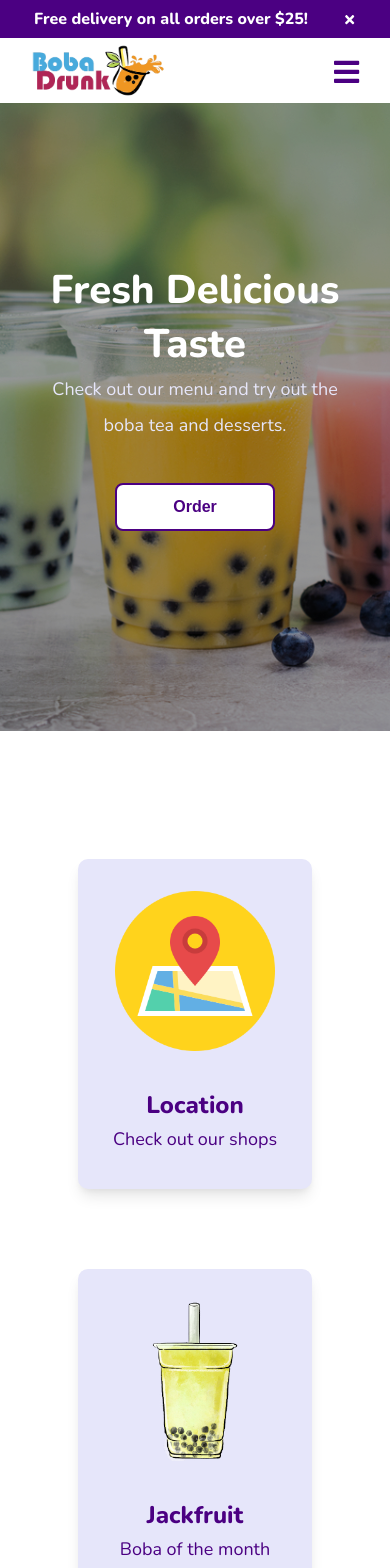
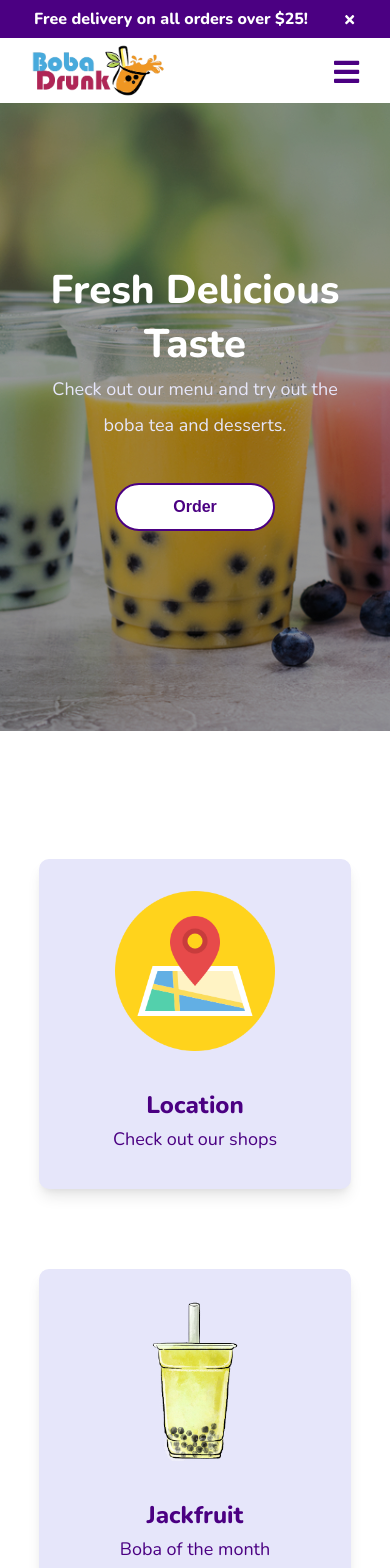
Before and after one commit to robteaw/boba, a React (Create React App) app: page / in a window 390 px wide. Shown: the top 1568 px of the page. Built offline with nearby package versions, Linux system fonts and the light colour scheme.

Commit message:
28. Mobile Resize

```diff
--- a/src/index.css
+++ b/src/index.css
@@ -21,6 +21,7 @@
   --subHover: #fff;
   --subTextHover: #4B0082;
   --selectColor: #b09cbd;
+  --inputColor: #f3f3f3;
 }
 html {
   scroll-behavior: smooth;
--- a/src/pages/About/About.js
+++ b/src/pages/About/About.js
@@ -27,10 +27,10 @@ const Container = styled.div`
   height: 100%;
   min-height: 100vh;
   width: 100%;
-  max-width: 1100px;
+  max-width: 1280px;
   display: flex;
   margin: 0 auto;
-  padding: 5rem;
+  padding: 8rem 10%;
   align-items: center;
   justify-content: center;
   column-gap: 10rem;
@@ -44,6 +44,11 @@ const Container = styled.div`
   @media (max-width: 1024px) {
     flex-direction: column;
   }
+  @media (max-width: 825px) {
+    img {
+      display: none;
+    }
+  }
 `;
 
 const Left = styled.div`
--- a/src/pages/Contact/Contact.js
+++ b/src/pages/Contact/Contact.js
@@ -82,7 +82,7 @@ const Container = styled.div`
   width: 100%;
   max-width: 1280px;
   margin: 0 auto;
-  padding: 5rem 20%;
+  padding: 8rem 15%;
   align-items: center;
   text-align: center;
   p {
@@ -123,6 +123,12 @@ const InnerContainer = styled.div`
       margin: 0.5rem 0;
       padding: 0.75rem;
       border-radius: 0.5rem;
+    }
+    input:focus {
+      background-color: var(--subText);
+    }
+    textarea:focus {
+      background-color: var(--subText);
     }
     .form-text {
       grid-column: 1 / -1;
@@ -173,7 +179,7 @@ const File = styled.div`
     width: 8rem;
     padding: 0.7rem;
     border: 2px solid var(--subTextHover);
-    border-radius: 0.5rem;
+    border-radius: 5rem;
     cursor: pointer;
     transition: 0.4s;
     &:hover {
@@ -196,7 +202,7 @@ const Submit = styled.div`
     padding: 0.7rem;
     margin-top: 1rem;
     border: 2px solid transparent;
-    border-radius: 0.5rem;
+    border-radius: 5rem;
     cursor: pointer;
     transition: 0.4s;
     &:hover {
--- a/src/pages/Home/Card.js
+++ b/src/pages/Home/Card.js
@@ -47,7 +47,7 @@ const Container = styled.div`
   width: 100%;
   max-width: 1280px;
   margin: 0 auto 5rem auto;
-  padding: 8rem 20%;
+  padding: 8rem 10%;
 
   .card_container {
     display: grid;
--- a/src/pages/Home/Hero.js
+++ b/src/pages/Home/Hero.js
@@ -54,7 +54,7 @@ const Container = styled.div`
     width: 10rem;
     padding: 0.7rem;
     margin: 2.5rem auto;
-    border-radius: 0.5rem;
+    border-radius: 5rem;
     display: block;
     cursor: pointer;
     transition: 0.4s;
--- a/src/pages/Location/Location.js
+++ b/src/pages/Location/Location.js
@@ -59,9 +59,9 @@ const Container = styled.div`
   height: 100%;
   min-height: 100vh;
   width: 100%;
-  max-width: 1100px;
+  max-width: 1280px;
   margin: 0 auto;
-  padding: 4rem 0;
+  padding: 8rem 10%;
   align-items: center;
   justify-content: center;
 `;
@@ -95,6 +95,13 @@ const InnerContainer = styled.div`
       margin-top: 3rem;
     }
   }
+  @media (max-width: 825px) {
+    iframe {
+      height: 20rem;
+      width: 20rem;
+      overflow: hidden;
+    }
+  }
 `;
 
 const Right = styled.div``;
--- a/src/pages/Menu/Menu.js
+++ b/src/pages/Menu/Menu.js
@@ -18,7 +18,7 @@ const Container = styled.div`
   width: 100%;
   max-width: 1280px;
   margin: 0 auto 5rem auto;
-  padding: 8rem 20%;
+  padding: 8rem 10%;
 
   .card_container {
     width: 100%;
@@ -59,39 +59,48 @@ const Container = styled.div`
   }
   // Search
   .search_bar {
+    background-color: var(--inputColor);
     width: 100%;
     max-width: 20rem;
     display: flex;
     margin: 0 auto;
+    padding: 0.25rem;
+    align-items: center;
+    border-radius: 0.5rem 0.5rem;
+    &:focus {
+      background-color: var(--subText);
+      appearance: none;
+      box-shadow: 0px 0px 6px rgba(0, 0, 0, 0.2);
+    }
   }
   input {
-    background-color: #f3f3f3;
+    background-color: var(--inputColor);
     width: 100%;
     display: block;
     margin: 0 auto;
     padding: 0.75rem;
     appearance: none;
+    border: none;
     outline: none;
-    border-radius: 0.5rem 0 0 0.5rem;
     transition: 0.4s;
     &:focus {
+      background-color: var(--subText);
+      appearance: none;
       box-shadow: 0px 0px 6px rgba(0, 0, 0, 0.2);
     }
   }
-  .search_btn {
-    color: var(--subText);
-    background-color: var(--subColor);
-    height: 100%;
-    width: 3rem;
-    margin: 0 auto;
-    padding: 0.75rem;
-    border: 2px solid transparent;
-    border-radius: 0 0.5rem 0.5rem 0;
+  .search_icon {
+    color: var(--selectColor);
+    font-size: 1rem;
+    padding: 0 0.75rem;
+    display: flex;
+  }
+  .delete {
+    color: var(--selectColor);
+    padding-right: 1rem;
     cursor: pointer;
     &:hover {
-      color: var(--subTextHover);
-      background: var(--subHover);
-      border: 2px solid var(--subTextHover);
+      color: var(--navHover);
     }
   }
   @media (max-width: 1250px) {
--- a/src/pages/Menu/Search.js
+++ b/src/pages/Menu/Search.js
@@ -3,6 +3,7 @@ import { FaSearch } from "react-icons/fa";
 import Data from "./Data";
 
 export default function Search() {
+  // Filter search
   const [filter, setFilter] = useState("");
 
   const searchText = (event) => {
@@ -17,18 +18,24 @@ export default function Search() {
     );
   });
 
+  // Delete search
+  const [remove, setRemove] = useState(false);
+  const removeType = () => setRemove(!remove);
+
   return (
     <>
       <div className="search_bar">
+        <div className="search_icon">
+          <FaSearch />
+        </div>
         <input
           type="text"
-          placeholder="Search"
+          placeholder=" Search"
           value={filter}
           onChange={searchText.bind(this)}
+          onClick={removeType}
         />
-        <div className="search_btn">
-          <FaSearch />
-        </div>
+        {remove ? <span className="delete">&#10006;</span> : ""}
       </div>
       <div className="card_container">
         {dataSearch.map((item, index) => {
```
